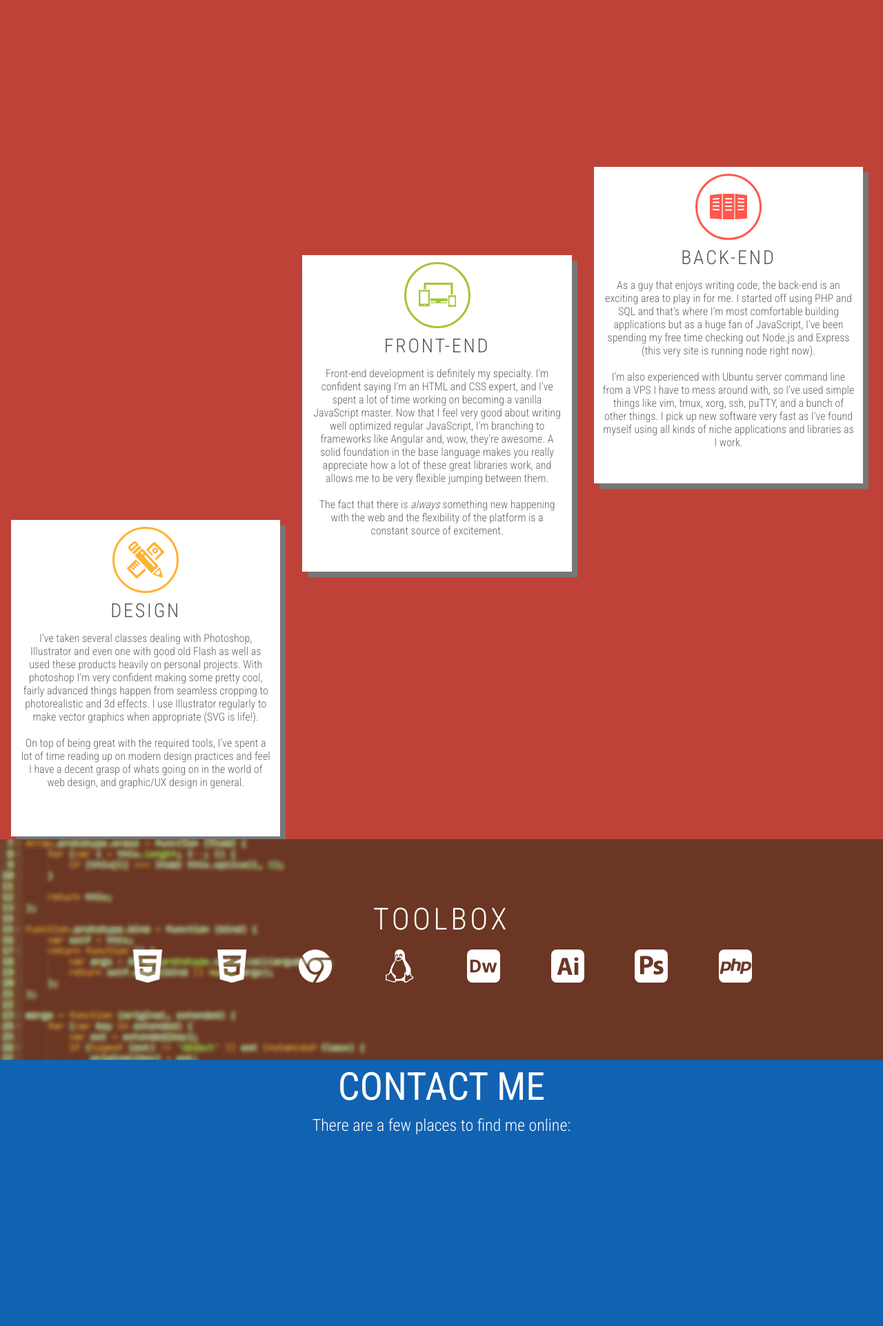
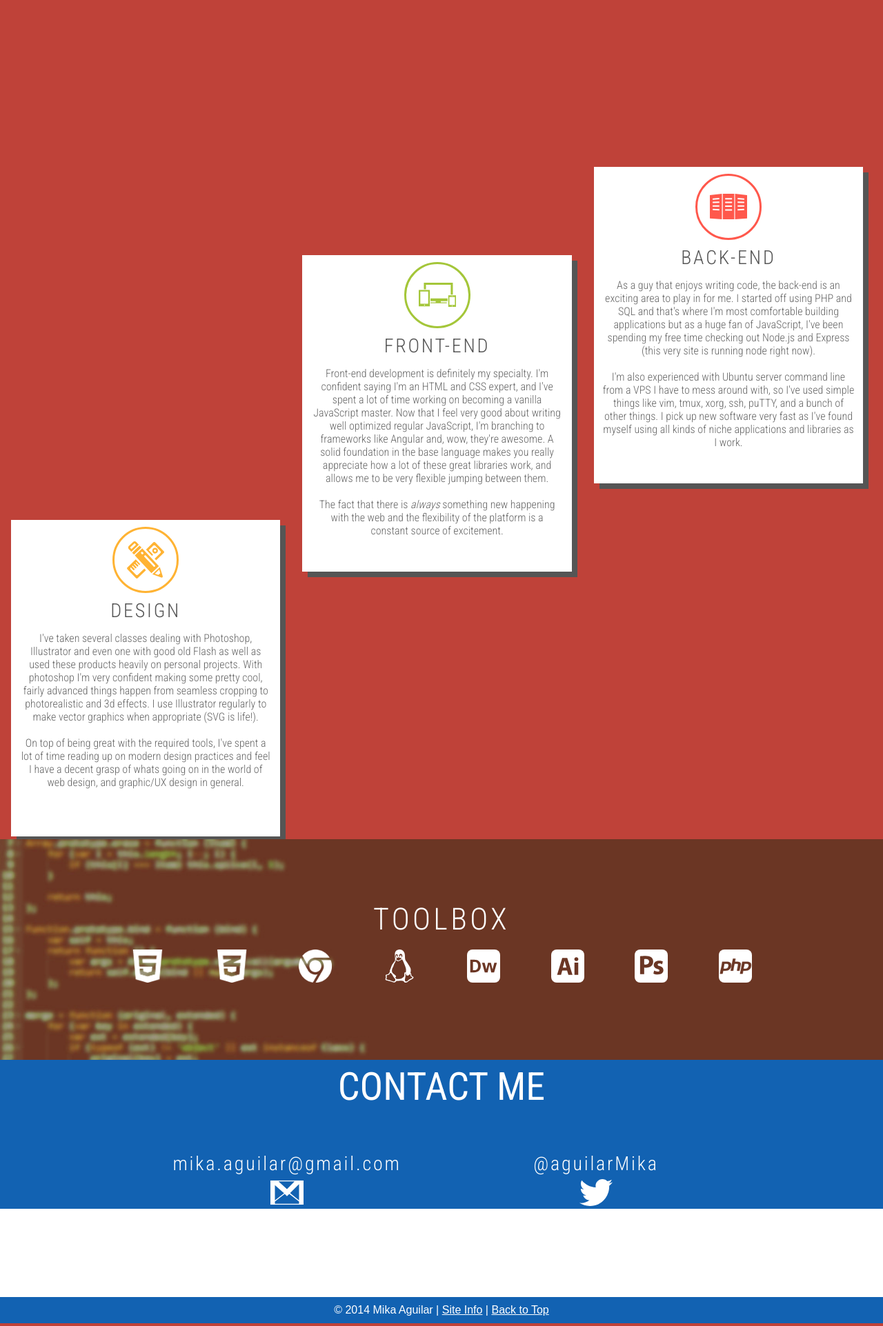
Before and after one commit to aguilarm/mikaaguilar.com, a PHP site: page / in a window 1280 px wide. Shown: the part 1353-3276 px from the top of the page at 69% size. Run offline with PHP 8.4, Linux system fonts and the light colour scheme; some libraries are stand-ins or nearby versions; some web fonts are replaced.

Commit message:
Cleanup index
Redid Contact Me section to remove the form, preformed general cleanup on the site.  Toying with .gitignore to remove node_modules, pretty sure this commit will have it.

```diff
--- a/public/css/main.css
+++ b/public/css/main.css
@@ -154,7 +154,18 @@
 	height: 2px;
 	margin: 0 auto;
 }
-.cf{clear:both}
+
+.clearfix:after {
+    clear:both;
+    content: ' ';
+    display:block;
+    font-size:0;
+    line-height:0;
+    visibility:hidden;
+    width:0;
+    height:0;
+}
+
 .white {background-color: #fff;}
 .blue {background-color: #3399ff;}
 .gray {background-color: #b2b2b2;}
@@ -180,24 +191,35 @@
 	overflow: hidden;
 	position: relative;
 }
+.tableContent {
+	margin: 0 auto 0 auto;
+	display: table-cell;
+	vertical-align: middle;
+	text-align: center
+}
 .blockContainer {
 	width:100%;
 	height:100%;
 	margin:auto;
 	max-width:1300px;
 }
-.tableContent {
-	margin: 0 auto 0 auto;
-	display: table-cell;
-	vertical-align: middle;
-	text-align: center
+.blockContent {
+	margin:auto;
+	width:100%;
 }
+
 .sectionAnchor {position:relative;bottom:70px}
 
 	.innerHeader {text-align:center;margin-top:0;padding-top:0.67em}
 	.innerHeader p {font-size:1.5em;margin:auto;max-width:70%;margin-top:.5em;margin-bottom:1em}
 
 	@media all and (max-width:768px){.innerHeader p {font-size:1em;}}
+
+	.innerLeft {height:80%;width:50%;float:left;display:table;}
+	.innerRight {height:80%;width:50%;float:right;display:table;}
+		.innerLeft div, .innerRight div {display:table-cell;vertical-align:middle;text-align:center;}
+		.innerLeft div a, .innerRight div a {display:block;width:48px;height:48px;margin:auto;background-repeat:no-repeat;background-position:center;background-size:contain;}
+
 
 /* ==========================================================================
    Intro/About
@@ -285,7 +307,7 @@
 			height:100%;
 			background-color:#fff;
 			margin: 0 1em;
-			box-shadow: .5em .5em 0px 0px #777;
+			box-shadow: .5em .5em 0px 0px #555;
 			padding: .5% 3%;
 			-webkit-transition: box-shadow 1s, margin 1s;
 			transition: box-shadow 1s, margin 1s;
@@ -414,27 +436,20 @@
    Contact Me
    ========================================================================== */
 
-#contactSection {background-color:#1262B2;height:525px;color:#fff}
+#contactSection {background-color:#1262B2;color:#fff}
 #contactSection h1 {margin-bottom:0}
-#contactWrap {width: 50%;max-width:800px;margin: auto}
-	@media all and (max-width:768px) {#contactWrap{width:80%}}
-#formmessages {
-	-webkit-transition: color 0.4s;
-	transition: color 0.4s;
-	padding-top:10px;
-	height:3em;
-	margin-top:1em;
-	}
-	@media all and (max-width:400px) {#formmessages{height:5em}}
-.loading{color:#39f;background-color:#fff;box-shadow: .2em .2em 0px 0px #888;}
-.error {color:#f00;background-color:#fff;box-shadow: .2em .2em 0px 0px #888;}
-.success {color:#060;background-color:#fff;box-shadow: .2em .2em 0px 0px #888;}
+#contactSection .blockContent {width:70%;margin:4em auto 8em auto;}
+	#contactSection .innerRight div a {background-image:url('../img/twitterWhite.svg');}
+		#contactSection .innerRight div a:hover {background-image:url('../img/twitterBlue.svg');}
+	#contactSection .innerLeft div a {background-image:url('../img/emailWhite.svg');}
+		#contactSection .innerLeft div a:hover{background-image:url('../img/emailRed.svg');}
+
 
 /* ==========================================================================
    Footer
    ========================================================================== */
 
-#slide-6 {background-color: #1262B2; padding: 10px; height: 40px; top:-40px;}
+#slide-6 {background-color: #1262B2; padding: 10px;}
 #slide-6 div, #slide-6 a {color: #fff; font-family:'Droid Sans', sans-serif;}
 
 /* ==========================================================================
@@ -442,64 +457,5 @@
    ========================================================================== */
 
 #siteInfo {display:none; padding: 20px;padding-bottom: 40px;}
-#siteInfo p {max-width: 800px; text-align:justify;}
+#siteInfo p {max-width: 800px; text-align:center;margin:auto;}
 #siteInfo h2, #siteInfo a {color:#3399ff}
-
-/* ==========================================================================
-   Form Rules
-   ========================================================================== */
-
-input {
-	padding: 8px 0 8px 8px;
-	width: 100%;
-	-webkit-box-sizing: border-box; /* Safari/Chrome, other WebKit */
-    -moz-box-sizing: border-box;    /* Firefox, other Gecko */
-    box-sizing: border-box;         /* Opera/IE 8+ */
-}
-
-label {
-	display: none;
-}
-textarea {
-	margin: 0;
-	top: 0;
-	left: 0;
-	padding: 8px;
-	resize: none;
-	width: 100%;
-	-webkit-box-sizing: border-box; /* Safari/Chrome, other WebKit */
-    -moz-box-sizing: border-box;    /* Firefox, other Gecko */
-    box-sizing: border-box;         /* Opera/IE 8+ */
-}
-
-button {
-	width: 100%;
-	background: none;
-	border: 3px solid #fff;
-	font-family: 'Roboto Condensed', sans-serif;
-	font-weight: 300;
-	color: #fff;
-	font-size: 18px;
-	letter-spacing: 2px;
-	padding: 8px 0;
-	-webkit-transition: background 200ms ease-in, color 200ms ease-in, border 200ms ease-out;
-	-moz-transition: background 200ms ease-in, color 200ms ease-out, border 200ms ease-out;
-	transition: background 200ms ease-in, color 200ms ease-out, border 200ms ease-out;
-}
-button:hover {
-	background-color: #fff;
-	color: #39f;
-}
-
-::-webkit-input-placeholder { /* WebKit browsers */
-    color:    #3399ff;
-}
-:-moz-placeholder { /* Mozilla Firefox 4 to 18 */
-    color:    #3399ff;
-}
-::-moz-placeholder { /* Mozilla Firefox 19+ */
-    color:    #3399ff;
-}
-:-ms-input-placeholder { /* Internet Explorer 10+ */
-    color:    #3399ff;
-}
--- a/public/index.html
+++ b/public/index.html
@@ -32,6 +32,8 @@
         <img src="img/design39f.svg" alt="frontend"/>
         <img src="img/responsive39f.svg" alt="design"/>
         <img src="img/servers39f.svg" alt="database"/>
+        <img src="img/twitterBlue.svg"/>
+        <img src="img/emailRed.svg"/>
    	</div>
     <div id="loader"></div>
 	<div id="main">
@@ -74,36 +76,33 @@
 				</div>
          	<!--/innerHeader-->
               	<div class="skillsItem aside1" data-bottom-top="margin-top:84%;" data-center-bottom="margin-top:0" data-anchor-target="#skillsHeader">
-               		<div class="skillsCard">
+               		<div class="skillsCard clearfix">
                     	<div class="skillsItemHeader">
                     		<div title="Design" id="skillsDesign"></div>
                     		<h3>DESIGN</h3>
                       	</div>
                         <p>I've taken several classes dealing with Photoshop, Illustrator and even one with good old Flash as well as used these products heavily on personal projects.  With photoshop I'm very confident making some pretty cool, fairly advanced things happen from seamless cropping to photorealistic and 3d effects. I use Illustrator regularly to make vector graphics when appropriate (SVG is life!).  <br><br>On top of being great with the required tools, I've spent a lot of time reading up on modern design practices and feel I have a decent grasp of whats going on in the world of web design, and graphic/UX design in general.</p>
                         <div class="skillsTap"><p>tap to expand</p><img src="img/downarrow.svg"/></div>
-                        <div class="cf"></div>
                     </div>
           		</div>
              	<div class="skillsItem skillsContent" data-bottom-top="margin-top:54%;" data-center-bottom="margin-top:0" data-anchor-target="#skillsHeader">
-                	<div class="skillsCard">
+                	<div class="skillsCard clearfix">
                     	<div class="skillsItemHeader">
                     		<div title="Front End" id="skillsFront"></div>
                         	<h3>FRONT-END</h3>
                     	</div>
                         <p>Front-end development is definitely my specialty.  I'm confident saying I'm an HTML and CSS expert, and I've spent a lot of time working on becoming a vanilla JavaScript master.  Now that I feel very good about writing well optimized regular JavaScript, I'm branching to frameworks like Angular and, wow, they're awesome. A solid foundation in the base language makes you really appreciate how a lot of these great libraries work, and allows me to be very flexible jumping between them.<br><br>The fact that there is <i>always</i> something new happening with the web and the flexibility of the platform is a constant source of excitement.</p>
                    		<div class="skillsTap"><p>tap to expand</p><img src="img/downarrow.svg"/></div>
-                        <div class="cf"></div>
                 		</div>
           		</div>
                 <div class="skillsItem aside2" data-bottom-top="margin-top:44%;" data-center-bottom="margin-top:0" data-anchor-target="#skillsHeader">
-                    <div class="skillsCard">
+                    <div class="skillsCard clearfix">
                     	<div class="skillsItemHeader">
                         	<div title="Back End" id="skillsBack"></div>
                         	<h3>BACK-END</h3>
                       	</div>
                        	<p>As a guy that enjoys writing code, the back-end is an exciting area to play in for me.  I started off using PHP and SQL and that's where I'm most comfortable building applications but as a huge fan of JavaScript, I've been spending my free time checking out Node.js and Express (this very site is running node right now).<br><br>I'm also experienced with Ubuntu server command line from a VPS I have to mess around with, so I've used simple things like vim, tmux, xorg, ssh, puTTY, and a bunch of other things.  I pick up new software very fast as I've found myself using all kinds of niche applications and libraries as I work.</p>
                     	<div class="skillsTap"><p>tap to expand</p><img src="img/downarrow.svg"/></div>
-                        <div class="cf"></div>
                  	</div>
                  </div>
        		<div class="cf"></div></div><!--/blockContainer-->
@@ -135,9 +134,21 @@
         	<div class="blockContainer">
             	<div class="innerHeader">
                 	<h1>CONTACT ME</h1>
-                    <p>There are a few places to find me online:</p>
                 </div>
-                <a href="mailto:mika.aguilar@gmail.com"></a>
+                <div class="blockContent clearfix">
+                    <div class="innerLeft clearfix">
+                        <div>
+                            <h3>mika.aguilar@gmail.com</h2>
+                            <a href="mailto:mika.aguilar@gmail.com"></a>
+                        </div>
+                    </div>
+                    <div class="innerRight clearfix">
+                        <div>
+                            <h3>@aguilarMika</h2>
+                            <a href="https://twitter.com/intent/user?screen_name=aguilarMika"></a>
+                        </div>
+                    </div>
+                </div>
             </div>
        	</div>
   	<!--end of contact slide-->
```
Also changed, not shown: public/img/emailRed.svg (added), public/img/emailWhite.svg (added), public/img/github1.png (deleted), public/img/github2.png (deleted), public/img/twitterBlue.svg (added), public/img/twitterWhite.svg (added), 1 other file.
